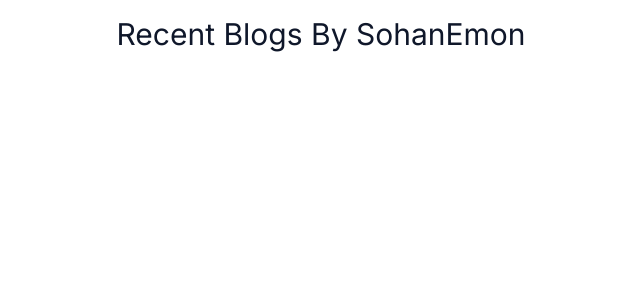
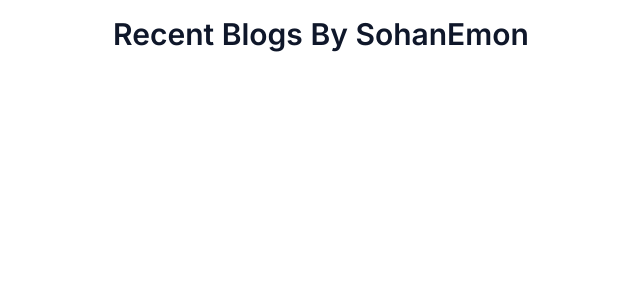
Before and after one commit to sohanemon/minimal-blogs, a Next.js app: page /blogs in a window 1280 px wide. Shown: the top 300 px of the page, without its empty margins (319-959 px from the left). Built offline with nearby package versions, Linux system fonts and the light colour scheme.

Commit message:
Jun 12, 2023, 10:48 PM

```diff
--- a/src/app/(doc)/blogs/blogs.css
+++ b/src/app/(doc)/blogs/blogs.css
@@ -1,3 +1,3 @@
 body {
-  @apply bg-neutral-800 text-neutral-50;
+  @apply bg-neutral-800 text-neutral-200;
 }
--- /dev/null
+++ b/src/app/(doc)/blogs/card.tsx
@@ -0,0 +1,3 @@
+export default function Card() {
+  return <></>;
+}
--- a/src/app/(doc)/blogs/page.tsx
+++ b/src/app/(doc)/blogs/page.tsx
@@ -1,7 +1,7 @@
 export default function Page() {
   return (
-    <main className='@container'>
-      <h1 className='my-4 text-3xl text-center capitalize'>
+    <main className='container '>
+      <h1 className='my-4 text-3xl font-semibold text-center capitalize'>
         Recent blogs by sohanEmon
       </h1>
     </main>
```
